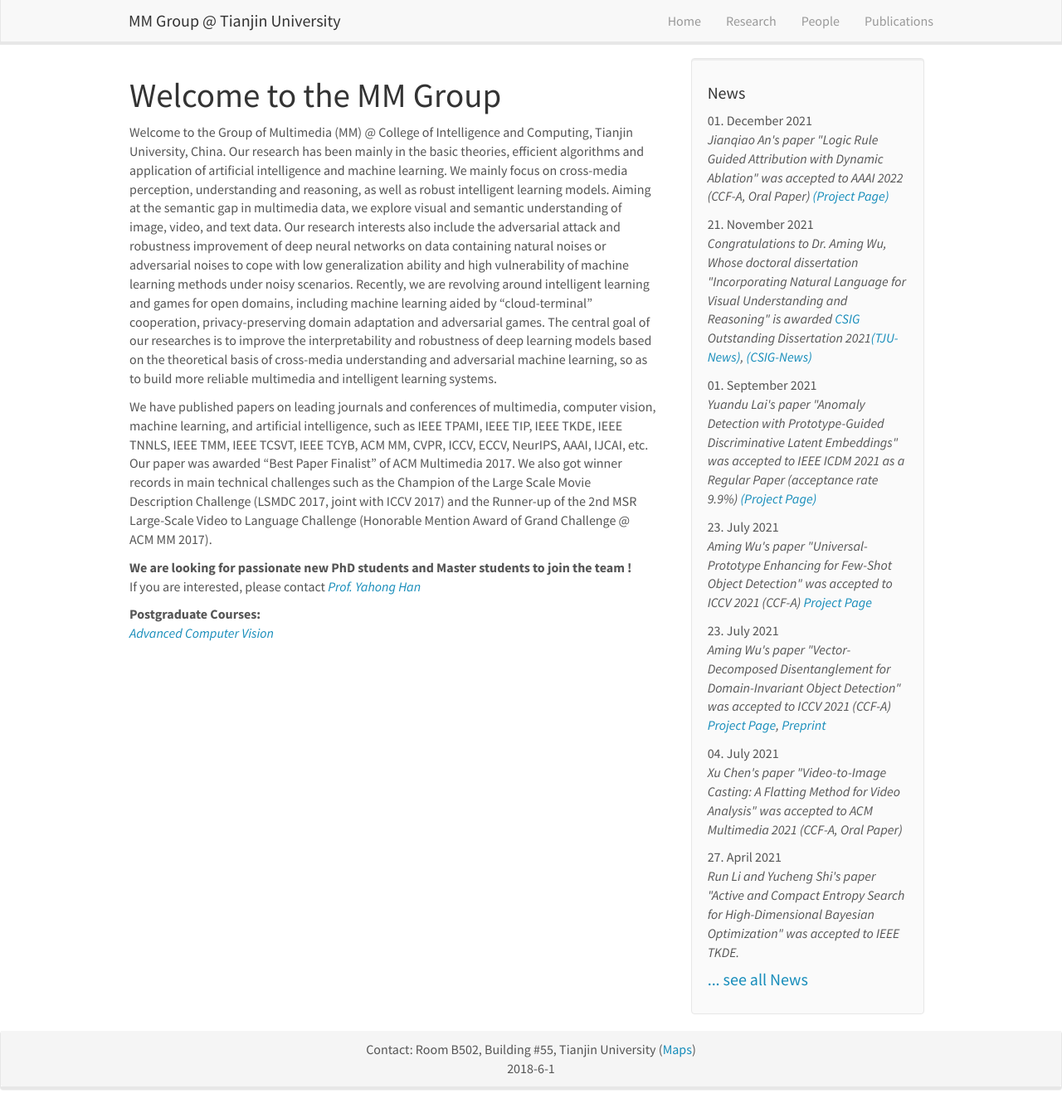
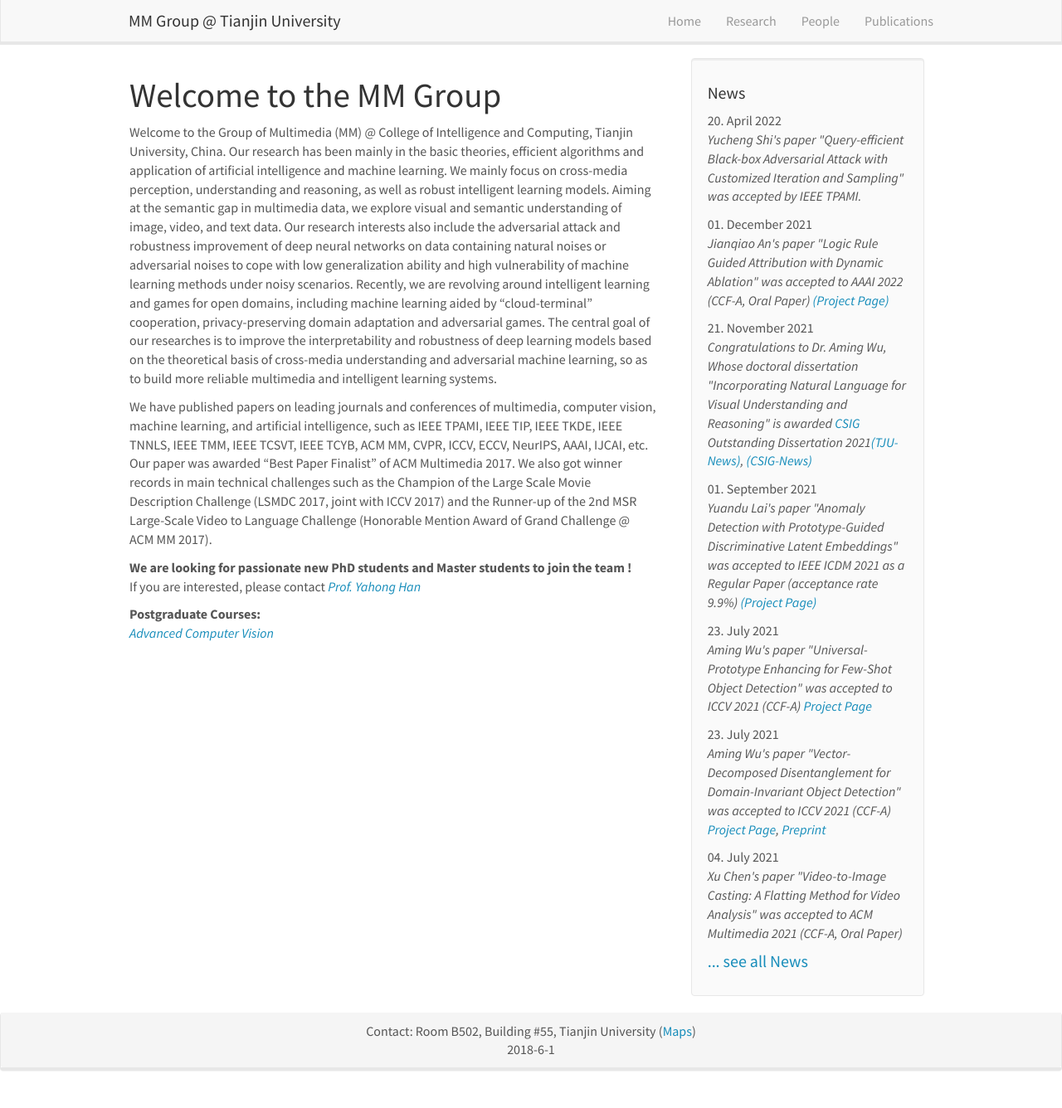
Before and after one commit to tjumm/tjumm.github.io, a Jekyll site: the page built from _pages/home.md, in a window 1280 px wide and 1336 px high. Shown: the whole window at 83% size. Built offline with Jekyll 4.4.1, drawn with Linux system fonts in a browser that asks for light colours; comment, search, counter and statistics services are not loaded.

Commit message:
add shiyucheng TPAMI paper

```diff
--- a/_data/news.yml
+++ b/_data/news.yml
@@ -1,3 +1,6 @@
+- date: 20. April 2022
+  headline: "Yucheng Shi's paper \"Query-efficient Black-box Adversarial Attack with Customized Iteration and Sampling\" was accepted by IEEE TPAMI."
+
 - date: 01. December 2021
   headline: "Jianqiao An's paper \"Logic Rule Guided Attribution with Dynamic Ablation\" was accepted to AAAI 2022 (CCF-A, Oral Paper) <a href='https://github.com/ChopsticksAN/Dynamic-Ablation'>(Project Page)</a>"
 
--- a/_data/publist.yml
+++ b/_data/publist.yml
@@ -1,3 +1,12 @@
+- title: "1. Query-efficient Black-box Adversarial Attack with Customized Iteration and Sampling"
+  image: dummy.png
+  description:
+  authors: Yucheng Shi, Yahong Han, Qinghua Hu, Yi Yang, Qi Tian
+  link:
+    url:
+    display: "IEEE TPAMI"
+  highlight: 0
+
 - title: "1. Logic Rule Guided Attribution with Dynamic Ablation <a href='https://github.com/ChopsticksAN/Dynamic-Ablation'>(Project Page)</a>"
   image: dummy.png
   description:
```
